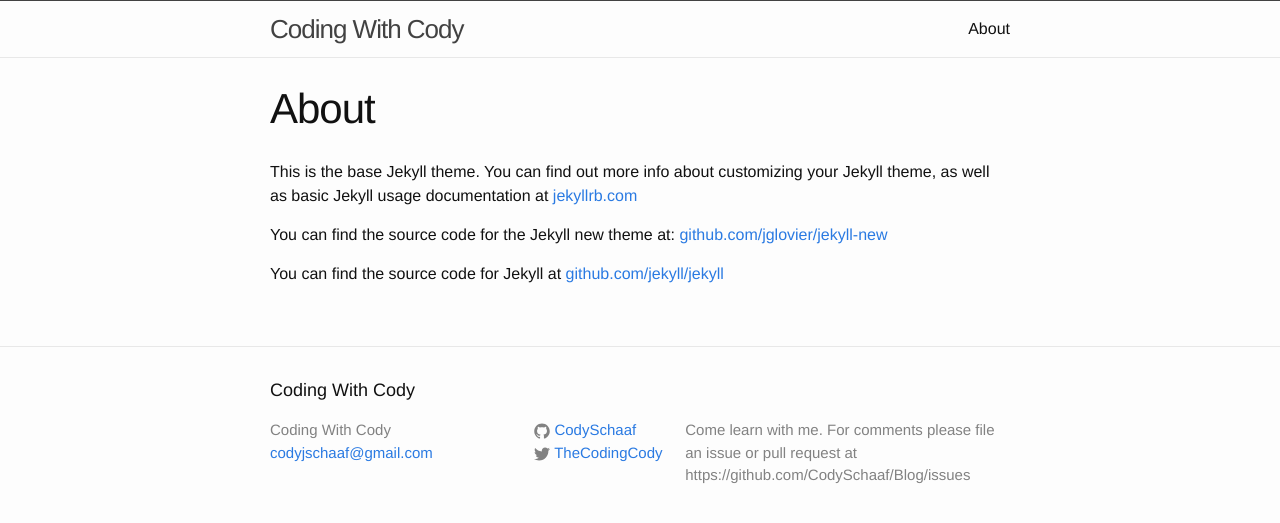
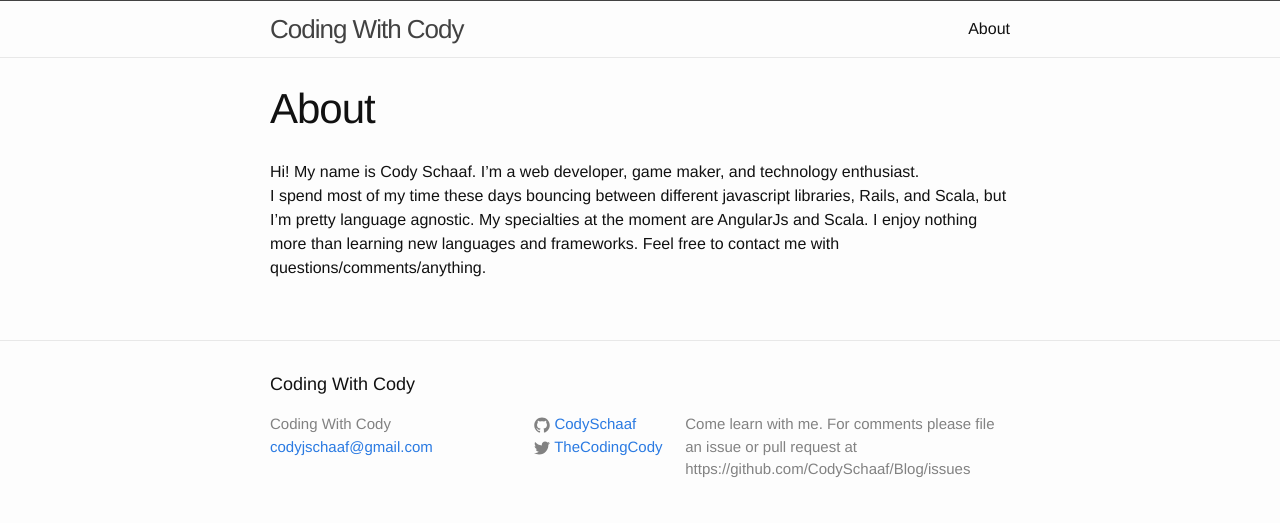
Before and after one commit to CodySchaaf/Blog-Archive, a Jekyll site: the page built from about.md, in a window 1280 px wide, cut to the strip 104-627 px from the top of the page. Built offline with Jekyll 4.4.1, drawn with Linux system fonts in a browser that asks for light colours.

Commit message:
adds better about

```diff
--- a/about.md
+++ b/about.md
@@ -4,8 +4,9 @@
 permalink: /about/
 ---
 
-This is the base Jekyll theme. You can find out more info about customizing your Jekyll theme, as well as basic Jekyll usage documentation at [jekyllrb.com](http://jekyllrb.com/)
-
-You can find the source code for the Jekyll new theme at: [github.com/jglovier/jekyll-new](https://github.com/jglovier/jekyll-new)
-
-You can find the source code for Jekyll at [github.com/jekyll/jekyll](https://github.com/jekyll/jekyll)
+Hi!
+My name is Cody Schaaf.
+I’m a web developer, game maker, and technology enthusiast.
+I spend most of my time these days bouncing between different javascript libraries, Rails, and Scala, but I’m pretty language agnostic.
+My specialties at the moment are AngularJs and Scala.
+I enjoy nothing more than learning new languages and frameworks.  Feel free to contact me with questions/comments/anything.
```
